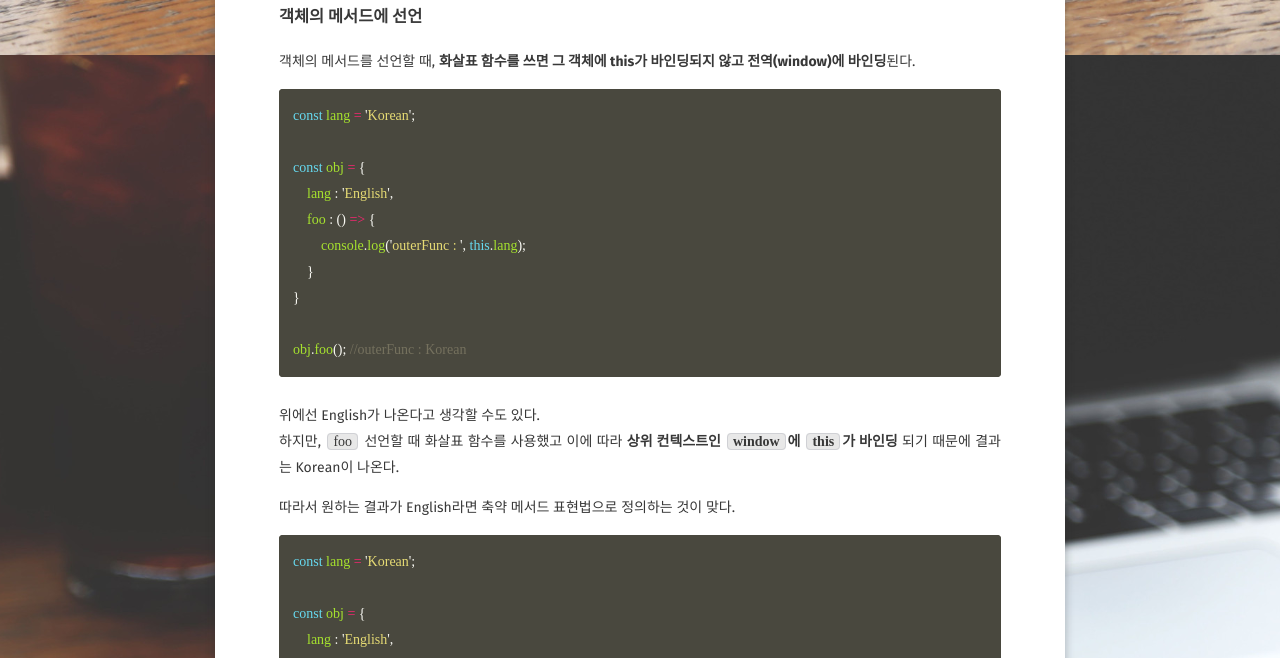
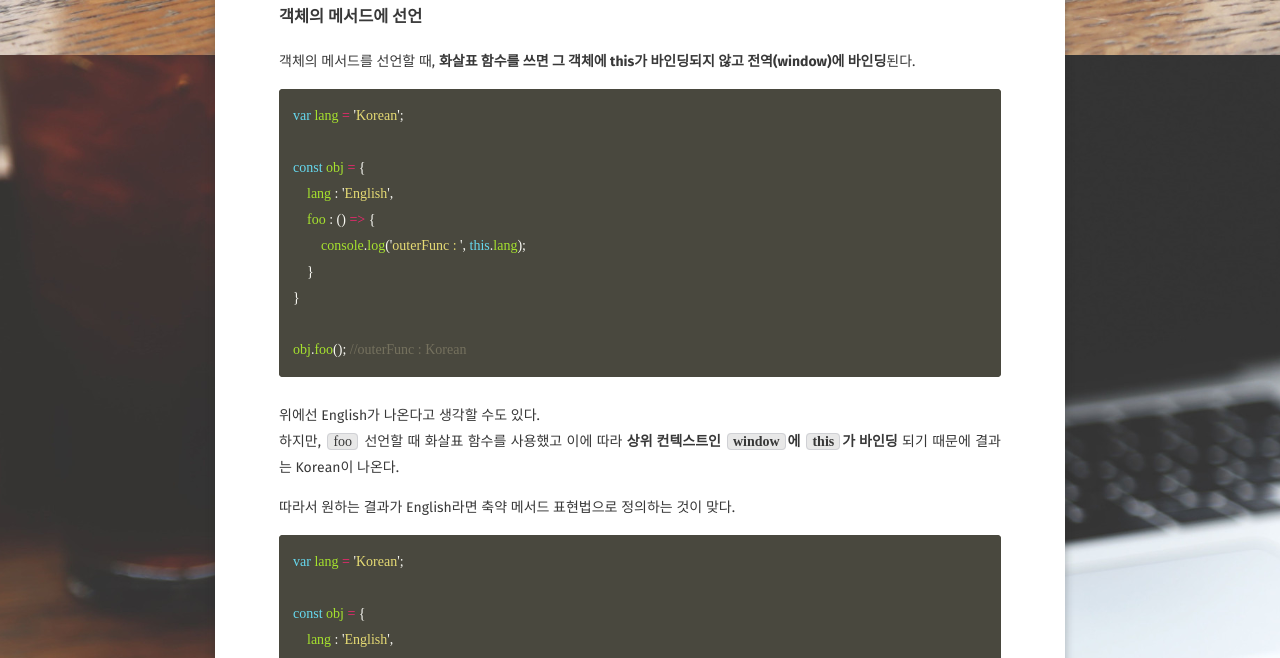
Before and after one commit to BKJang/DEVLOG, a Jekyll site: the page built from _posts/es6/2018-12-14-arrow_function.md, in a window 1280 px wide and 900 px high, scrolled down 4293 px. Shown: the part 152-810 px from the top of the window. Built offline with Jekyll 4.4.1, drawn with Linux system fonts in a browser that asks for light colours; some web fonts are replaced; comment, search, counter and statistics services are not loaded.

Commit message:
Update 2018-12-14-arrow_function.md

````diff
--- a/_posts/es6/2018-12-14-arrow_function.md
+++ b/_posts/es6/2018-12-14-arrow_function.md
@@ -175,7 +175,7 @@ btn.addEventListener('click', () => {
 객체의 메서드를 선언할 때, **화살표 함수를 쓰면 그 객체에 this가 바인딩되지 않고 전역(window)에 바인딩**된다.
 
 ```js
-const lang = 'Korean';
+var lang = 'Korean';
 
 const obj = {
     lang : 'English',
@@ -191,7 +191,7 @@ obj.foo(); //outerFunc : Korean
 
 따라서 원하는 결과가 English라면 축약 메서드 표현법으로 정의하는 것이 맞다.
 ```js
-const lang = 'Korean';
+var lang = 'Korean';
 
 const obj = {
     lang : 'English',
````
